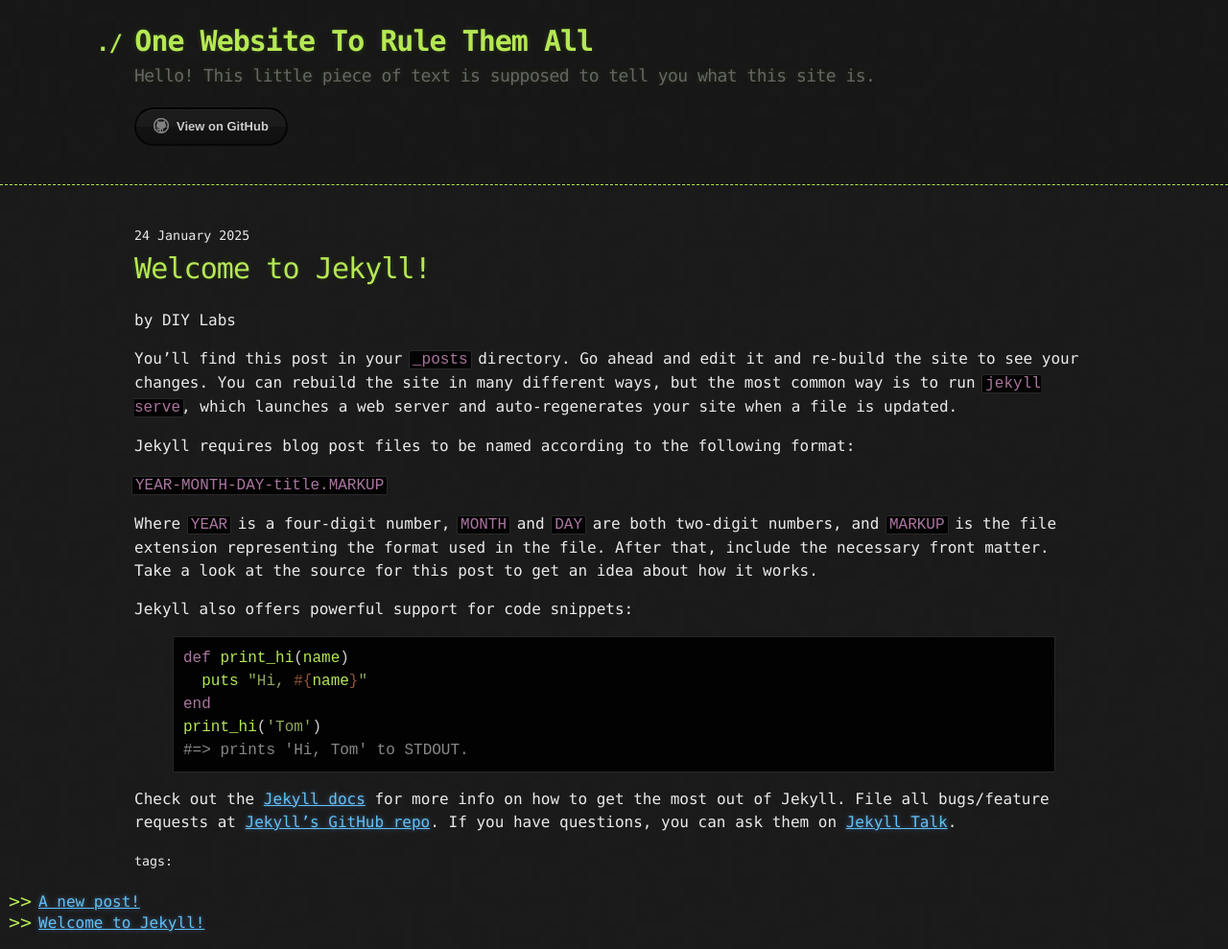
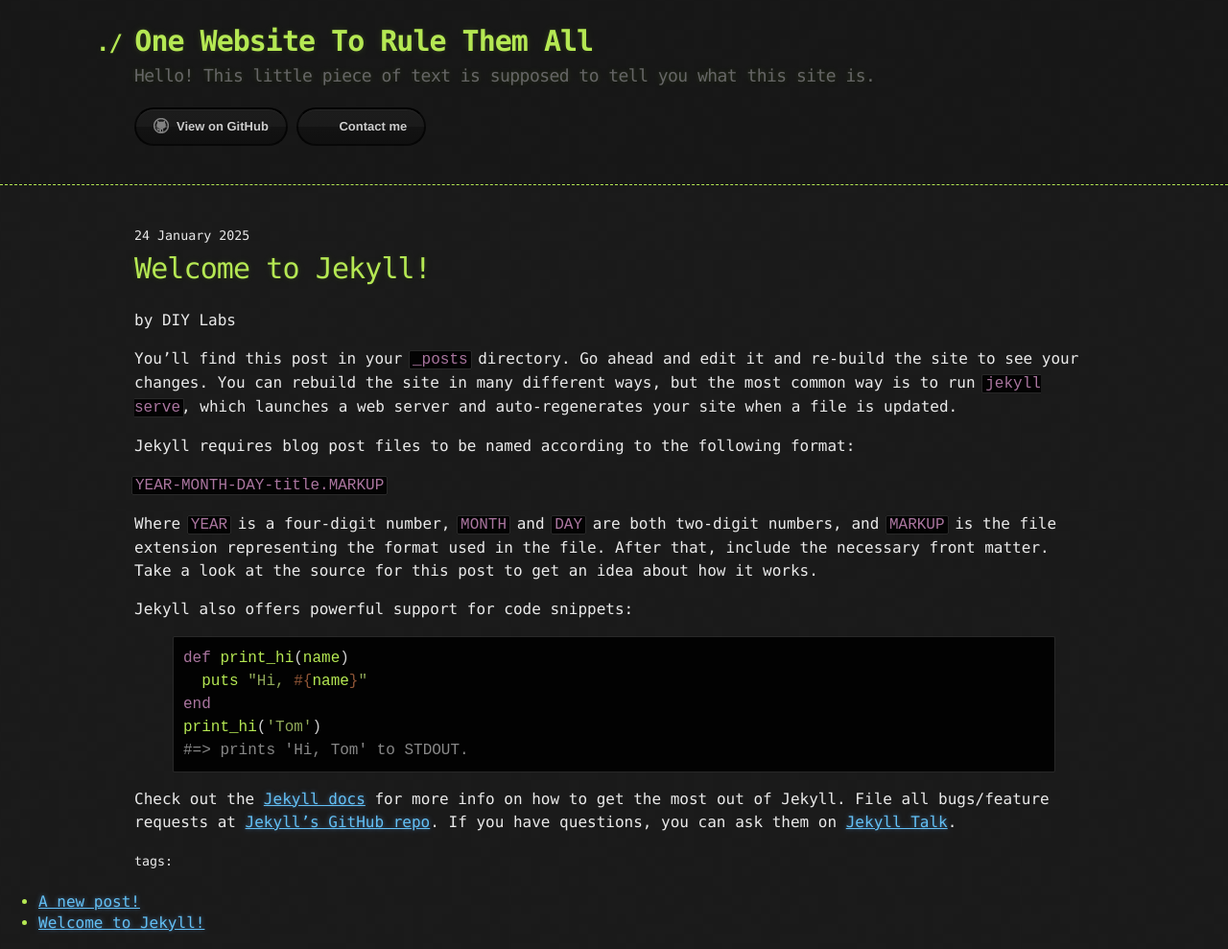
Before and after one commit to DIYLabsED/DIYLabsED.github.io, a Jekyll site: the page built from _posts/2025-01-24-welcome-to-jekyll.markdown, in a window 1280 px wide. Shown: the whole page at 96% size. Built offline with Jekyll 4.4.1, drawn with Linux system fonts in a browser that asks for light colours.

Commit message:
Changes to site aesthetic
Added mailto button, changed list CSS

```diff
--- a/_layouts/default.html
+++ b/_layouts/default.html
@@ -25,6 +25,7 @@
             <a href="{{ site.github.tar_url }}" class="btn">Download as .tar.gz</a>
           {% endif %}
           <a href="{{ site.github.repository_url }}" class="btn btn-github"><span class="icon"></span>View on GitHub</a>
+          <a href="mailto:{{site.email }}" class="btn btn-mail"><span class="icon"></span>Contact me</a>
         </section>
       </div>
     </header>
--- a/_sass/jekyll-theme-hacker.scss
+++ b/_sass/jekyll-theme-hacker.scss
@@ -150,7 +150,11 @@
 }
 
 ul li {
-  list-style-image:url('../images/bullet.png');
+  color:#b5e853
+}
+
+ol li {
+  color:#aa759f
 }
 
 blockquote {
@@ -239,6 +243,11 @@
   background: url("../images/blacktocat.png") 0 0 no-repeat;
 }
 
+.btn-email .icon {
+  opacity: 0.6;
+  background: url("../images/bullet.png") 0 0 no-repeat;
+}
+
 /* Links
    a, a:hover, a:visited
 */
```
